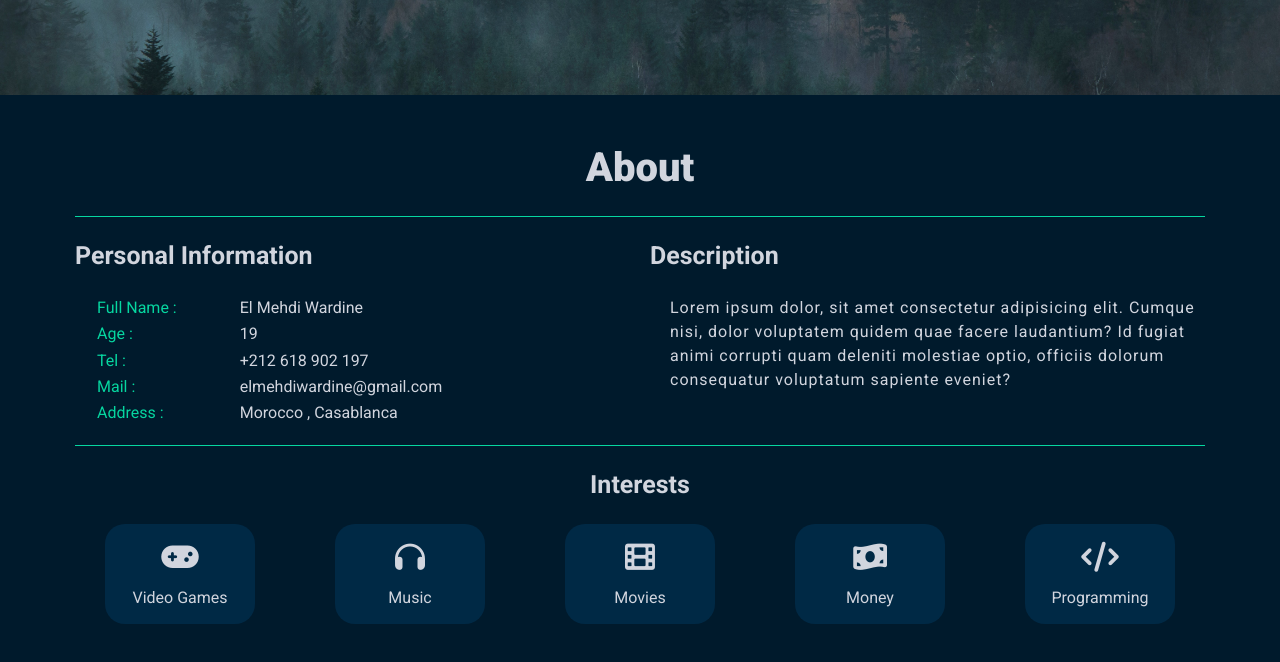
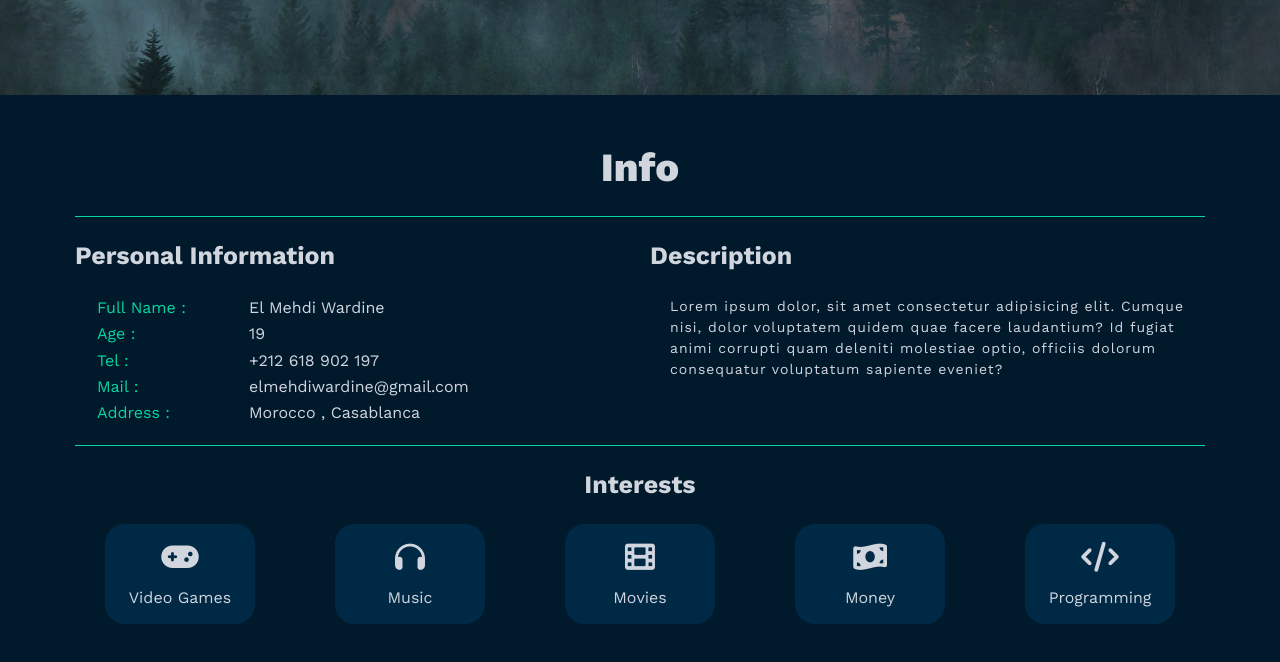
Before and after one commit to El-Mehdi-Wardine/First-Portfolio, a plain HTML site: page index.html in a window 1280 px wide. Shown: the part 558-1220 px from the top of the page. Drawn offline with nearby package versions, Linux system fonts and the light colour scheme.

Commit message:
modified the about section

```diff
--- a/css/style.css
+++ b/css/style.css
@@ -13,7 +13,7 @@
     -webkit-box-sizing: border-box;
 }
 body {
-    font-family: 'Roboto', sans-serif;
+    font-family: 'Work Sans', sans-serif;
 }
 .container {
     padding-left: 20px;
@@ -133,16 +133,16 @@ body {
     color: var(--main-color);
 }
 /* END LANDIG */
-/* START ABOUT */
-.about {
+/* START INFO */
+.info {
     background-color: var(--secondary-color);
 }
-.about .container {
+.info .container {
     padding-top: 50px;
     padding-bottom: 50px;
     color: var(--text-color);
 }
-.about .container > h3 {
+.info .container > h3 {
     margin: 0;
     font-size: 40px;
     color: var(--text-color);
@@ -150,7 +150,7 @@ body {
     font-weight: 800;
     padding-bottom: 25px;
 }
-.about .container .about-content {
+.info .container .about-content {
     display: grid;
     grid-template-columns: repeat(auto-fit, minmax(350px, 1fr));
     gap: 20px;
@@ -158,41 +158,42 @@ body {
     border-top: var(--main-color) solid 1px;
     padding-bottom: 15px;
 }
-.about .container .about-content h3 {
+.info .container .about-content h3 {
     font-size: 25px;
 }
-.about .container .about-content .info table a {
+.info .container .about-content .info table a {
     text-decoration: none;
     color: var(--text-color);
 }
-.about .container .about-content .info table tr td:first-child {
+.info .container .about-content .info table tr td:first-child {
     color: var(--main-color);
     padding-left: 20px;
 }
-.about .container .about-content .info table tr td {
+.info .container .about-content .info table tr td {
     padding-bottom: 5px;
 }
-.about .container .about-content .info table tr td:last-child {
+.info .container .about-content .info table tr td:last-child {
     padding-left: 60px;
 }
-.about .container .about-content .description p{
+.info .container .about-content .description p{
     letter-spacing: 1px;
     line-height: 1.5;
     padding-left: 20px;
+    font-size: 14px;
 }
-.interests {
+.info .interests {
 
 }
-.interests h3 {
+.info .interests h3 {
     font-size: 25px;
     text-align: center;
 }
-.interests .interests-content {
+.info .interests .interests-content {
     display: grid;
     grid-template-columns: repeat(auto-fit, minmax(150px, 1fr));
     gap: 20px;
 }
-.interests .interests-content .card {
+.info .interests .interests-content .card {
     width: 150px;
     height: 100px;
     background-color: #002945;
@@ -203,7 +204,7 @@ body {
     justify-content: space-evenly;
     margin: auto;
 }
-.interests .interests-content .card i{
+.info .interests .interests-content .card i{
     font-size: 30px;
 }
 /* END ABOUT */
--- a/index.html
+++ b/index.html
@@ -14,7 +14,7 @@
     <!-- Google Font link -->
     <link rel="preconnect" href="https://fonts.googleapis.com">
     <link rel="preconnect" href="https://fonts.gstatic.com" crossorigin>
-    <link href="https://fonts.googleapis.com/css2?family=Roboto:wght@300;400;500;700;900&display=swap" rel="stylesheet">
+    <link href="https://fonts.googleapis.com/css2?family=Work+Sans:wght@300;400;500;600;700;800&display=swap" rel="stylesheet">
 </head>
 <body>
     <!-- START HEADER -->
@@ -24,7 +24,7 @@
                 <span>El </span> Mehdi
             </div>
             <div class="links">
-                <a href="">About</a>
+                <a href="">Info</a>
                 <a href="">Skills</a>
                 <a href="">My Works</a>
             </div>
@@ -47,9 +47,9 @@
     </div>
     <!-- END LANDING -->
     <!-- START ABOUT -->
-    <div class="about">
+    <div class="info">
         <div class="container">
-            <h3>About</h3>
+            <h3>Info</h3>
             <div class="about-content">
                 <div class="info">
                     <h3>Personal Information</h3>
```
